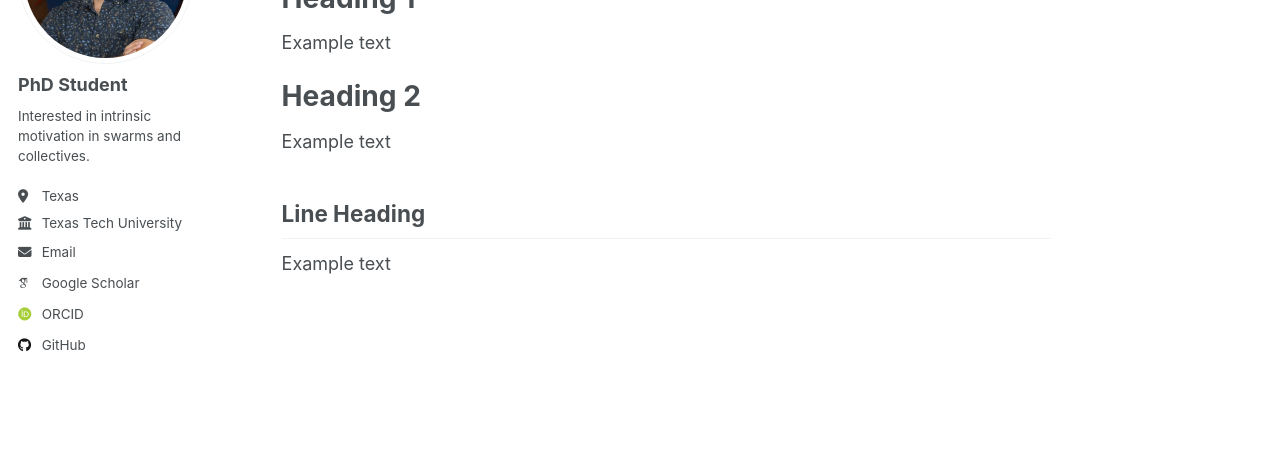
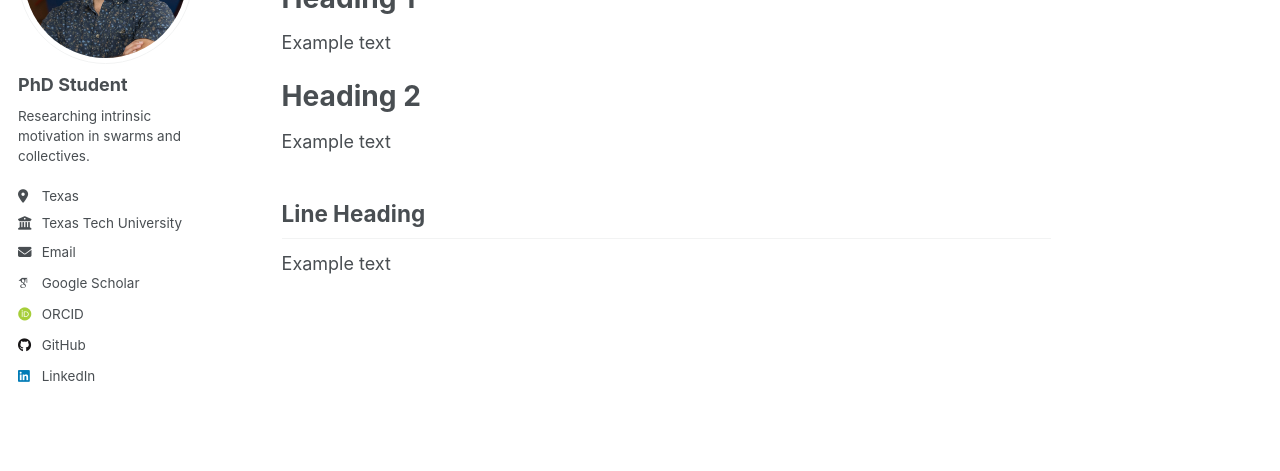
Before and after one commit to gladisor/gladisor.github.io, a Jekyll site: the page built from _pages/about.md, in a window 1280 px wide. Shown: the part 210-681 px from the top of the page. Built offline with Jekyll 4.4.1, drawn with Linux system fonts in a browser that asks for light colours; some web fonts are replaced; part of the change alters nothing that is shown.

Commit message:
removed text

```diff
--- a/_config.yml
+++ b/_config.yml
@@ -25,7 +25,7 @@ author:
   avatar           : "profile.JPG"
   name             : "PhD Student"
   pronouns         :
-  bio              : "Interested in intrinsic motivation in swarms and collectives."
+  bio              : "Researching intrinsic motivation in swarms and collectives."
   location         : "Texas"
   employer         : "Texas Tech University"
   uri              : # URL
@@ -46,7 +46,7 @@ author:
   bitbucket        : # Username - Update with your username on the site
   codepen          : # Username
   dribbble         : # Username
-  github           : "academicpages"
+  github           : "gladisor"
   kaggle           : # Username
   stackoverflow    : # User number or user number and name (i.e., use "1" or "1/jeff-atwood")
 
@@ -60,7 +60,7 @@ author:
   keybase          : # Username
   instagram        : # Username
   lastfm           : # Username
-  linkedin         : # Username
+  linkedin         : "in/tristan-shah"
   mastodon         : # URL
   medium           : # URL
   pinterest        : # Username
```
